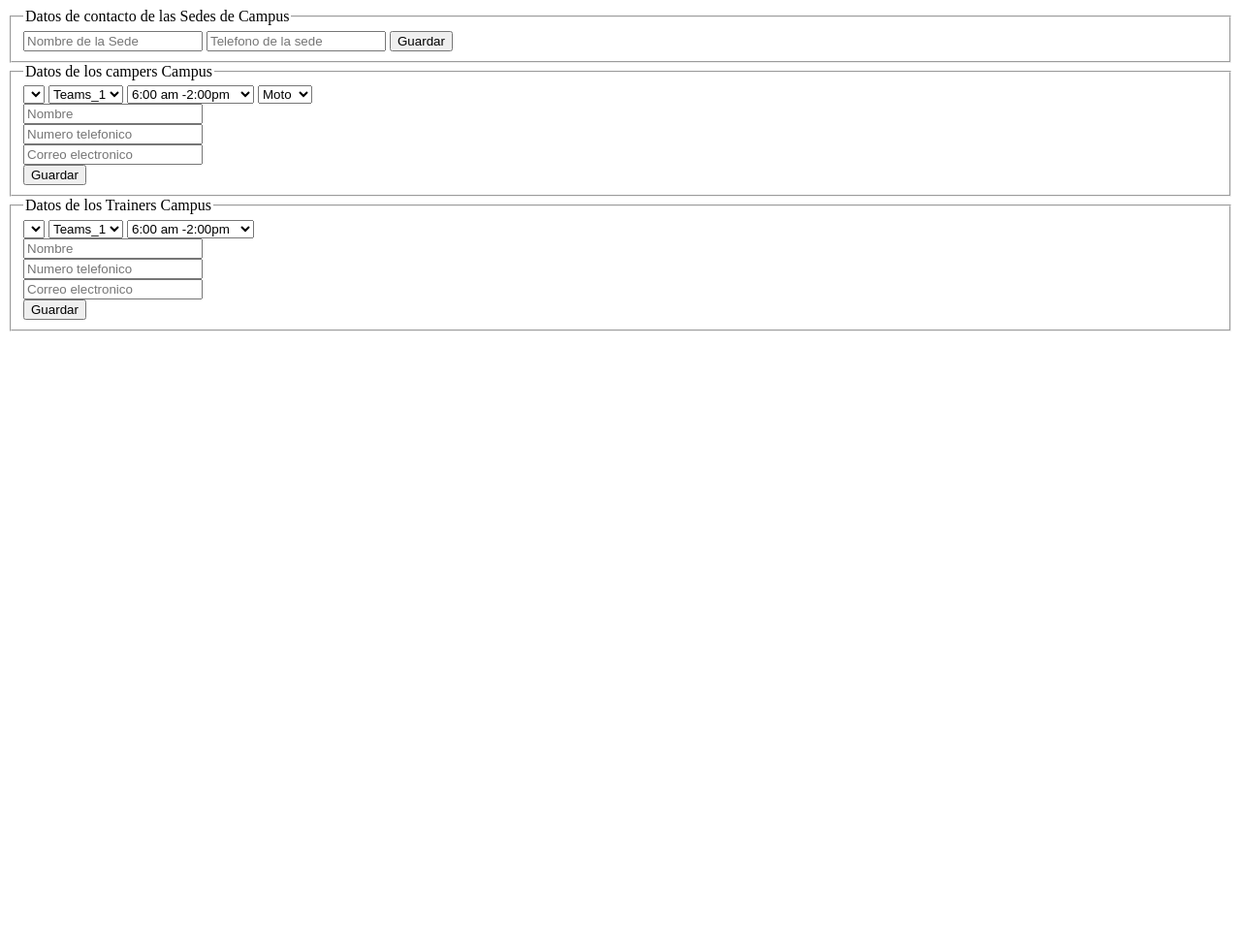
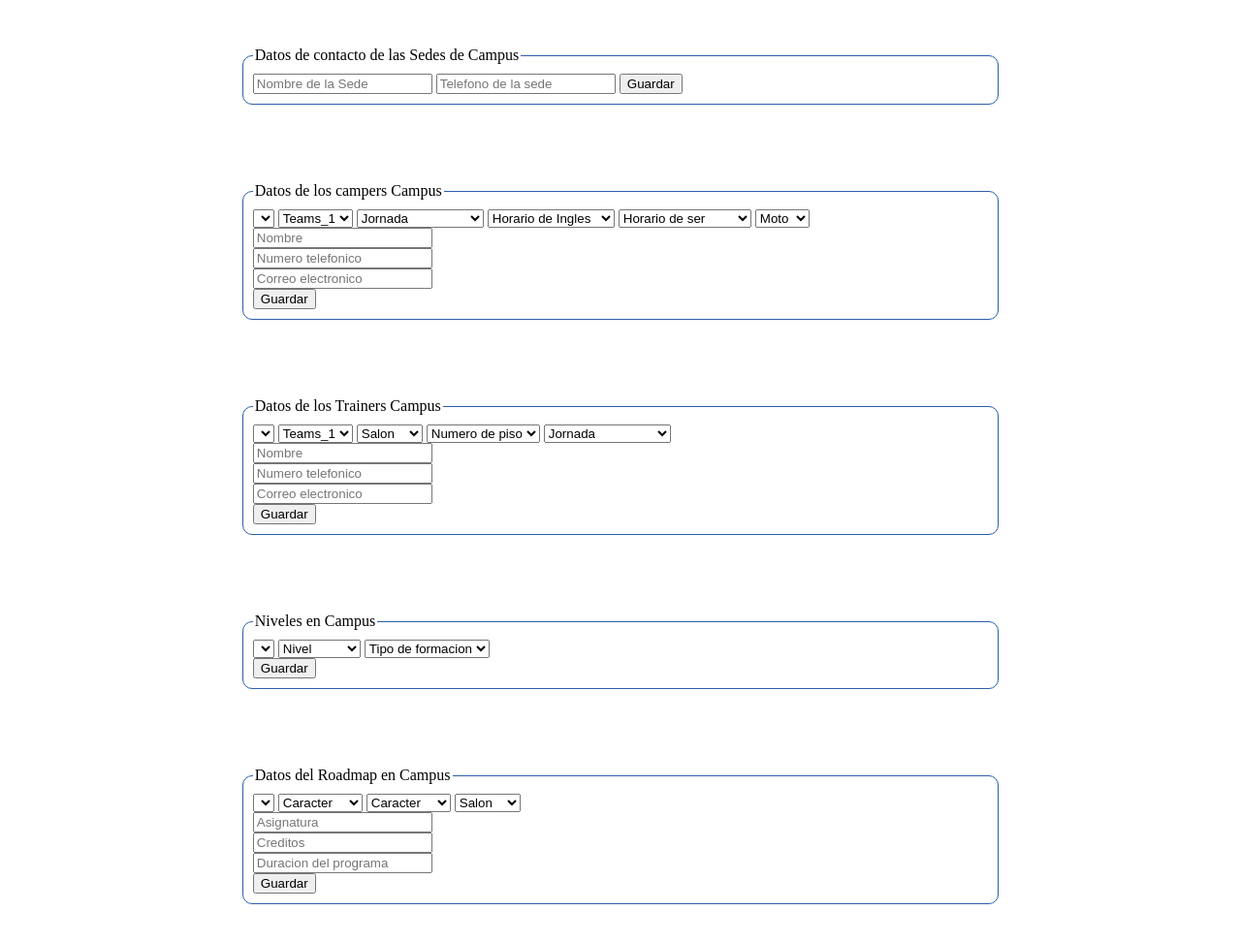
Before and after one commit to JhonDavidHernandezCampus/Taller_3_js, a plain HTML site: page index.html in a window 1280 px wide. Shown: the whole page at 97% size. Before the commit the page ends 800 px from the top, so only its background shows below. Drawn offline with Linux system fonts and the light colour scheme.

Commit message:
feat: :rocket: Punto 1 terminado
Ser termino el punto 1 del taller,

```diff
--- a/index.html
+++ b/index.html
@@ -9,6 +9,7 @@
     <title>Document</title>
 </head>
 <body>
+    <div class="container">
         <fieldset>
             <legend>Datos de contacto de las Sedes de Campus</legend>
                 <form id="myFormularioCampus">
@@ -27,8 +28,24 @@
 
                     </select>
                     <select name="horario">
+                        <option value="null">Jornada</option>
                         <option value="mañana">6:00 am -2:00pm </option>
                         <option value="tarde">2:00 am -10:00pm</option>
+                    </select>
+                    <select name="horarioingles">
+                        <option value="null">Horario de Ingles</option>
+                        <option value="8:00am - 9:00am">8:00am - 9:00am</option>
+                        <option value="9:00am - 10:00am">9:00am - 10:00am</option>
+                        <option value="4:00pm - 5:00pm">4:00pm - 5:00pm</option>
+                        <option value="5:00pm - 6:00pm">5:00pm - 6:00pm</option>
+                    </select>
+                    <select name="horarioser">
+                        <option value="null">Horario de ser</option>
+
+                        <option value="8:00am - 9:00am">8:00am - 9:00am</option>
+                        <option value="9:00am - 10:00am">10:00am - 11:00am</option>
+                        <option value="4:00pm - 5:00pm">4:00pm - 5:00pm</option>
+                        <option value="5:00pm - 6:00pm">6:00pm - 7:00pm</option>
                     </select>
                     <select name="Teams">
                         <option value="Moto">Moto</option>
@@ -45,13 +62,31 @@
         <fieldset>
             <legend>Datos de los Trainers Campus</legend>
                 <form id="myFormularioTrainers">
-                <select name="SedeTrainers"></select>
+                    <select name="sedeTrainer"></select>
                     <select name="Teams">
                         <option value="Teams_1">Teams_1</option>
                         <option value="Teams_2">Teams_2</option>
+                    </select>
+                    <select name="sala">
+                        <option value="null">Salon</option>
+                        <option value="Spuknit">Spuknit</option>
+                        <option value="Artemis">Artemis</option>
+                        <option value="Apolo">Apolo</option>
+                        <option value="Auditorio">Apolo</option>
+                        <option value="Review">Review</option>
 
                     </select>
+                    <select name="piso" >
+                        <option value="null">Numero de piso</option>
+                        <option value="1">1</option>
+                        <option value="2">2</option>
+                        <option value="3">3</option>
+                        <option value="4">4</option>
+                        <option value="5">5</option>
+                        <option value="6">6</option>
+                    </select>
                     <select name="horario">
+                        <option value="null">Jornada</option>
                         <option value="mañana">6:00 am -2:00pm </option>
                         <option value="tarde">2:00 am -10:00pm</option>
                     </select><br>
@@ -61,7 +96,57 @@
                     <input type="submit" value="Guardar">
                 </form>
         </fieldset>
+        <fieldset>
+            <legend>Niveles en Campus</legend>
+                <form id="myFormularioNivel">
+                    <select name="sedeNivel"></select>
+                    <select name="nivel" >
+                        <option value="null">Nivel</option>
+                        <option value="Aprendis">Aprendis</option>
+                        <option value="Intermedio">Intermedio</option>
+                        <option value="Abanzado">Abanzado</option>
+                    </select>
+                    <select name="tipoformacion">
+                        <option value="null">Tipo de formacion</option>
+                        <option value="tecnico">Tecnico</option>
+                        <option value="tecnologia">Tecnologia</option>
+                        <option value="profecional">Profecional</option>
+                    </select><br>
+                    <input type="submit" value="Guardar">
+                </form>
+        </fieldset>
+        <fieldset>
+            <legend>Datos del Roadmap en Campus</legend>
+                <form id="myFormularioRoadmap">
+                    <select name="SedeRoadmap"></select>
+                    <select name="sala">
+                        <option value="null">Caracter</option>
+                        <option value="Electiva">Electiva</option>
+                        <option value="Obligatoria">Obligatoria</option>
 
+                    </select>
+                    <select name="Caracter">
+                        <option value="null">Caracter</option>
+                        <option value="Electiva">Electiva</option>
+                        <option value="Obligatoria">Obligatoria</option>
+
+                    </select>
+                    <select name="sala">
+                        <option value="null">Salon</option>
+                        <option value="Spuknit">Spuknit</option>
+                        <option value="Artemis">Artemis</option>
+                        <option value="Apolo">Apolo</option>
+                        <option value="Auditorio">Apolo</option>
+                        <option value="Review">Review</option>
+
+                    </select> <br>
+                    <input type="text" name="Asignatura" placeholder="Asignatura"><br>
+                    <input type="tel" name="Creditos" placeholder="Creditos"><br>
+                    <input type="email" name="Tiempo_estudio" placeholder="Duracion del programa"><br>
+                    <input type="submit" value="Guardar">
+                </form>
+        </fieldset>
+    </div>
 
 </body>
 </html>
--- a/main.js
+++ b/main.js
@@ -1,6 +1,8 @@
 let myFormularioCampus = document.querySelector("#myFormularioCampus")
 let myFormularioPersonas = document.querySelector("#myFormularioPersonas")
 let myFormularioTrainers = document.querySelector("#myFormularioTrainers")
+let myFormularioNivel = document.querySelector("#myFormularioNivel")
+let myFormularioRoadmap = document.querySelector("#myFormularioRoadmap")
 let campus = {
 
 };
@@ -13,11 +15,11 @@ myFormularioCampus.addEventListener("submit",(e)=>{
     let data = Object.fromEntries(new FormData(e.target));
     campus[`${data.nombre_de_Sede}`] = { Niveles:[],Roadmap:[],Campers:[],Trainers:[]
     };
-
     console.log(campus);
     listaSedes('[name="Sede"]', campus);
-    listaSedes('[name="SedeTrainers"]', campus);
-
+    listaSedes('[name="sedeTrainer"]', campus);
+    listaSedes('[name="sedeNivel"]', campus);
+    listaSedes('[name="SedeRoadmap"]', campus);
 
     console.log("Datos del formulario",Object.fromEntries(new FormData(e.target)));
     myFormularioCampus.reset()
@@ -40,20 +42,52 @@ myFormularioPersonas.addEventListener("submit",(e)=>{
     e.preventDefault();
     let data = Object.fromEntries(new FormData(e.target));
     let camper = data.Sede;
-    delete data.camper;                    /* quitar propiedad de un objeto */
+    delete data.camper;                     /* quitar propiedad de un objeto */
     console.log("datos de los campers"+data);
     campus[`${camper}`]["Campers"].unshift(data);
     console.log(campus);
     myFormularioPersonas.reset()
 })
 
-console.log(campus)
 
 myFormularioTrainers.addEventListener("submit",(e)=>{
     e.preventDefault();
-    let data = Object.fromEntries(new FormData(e.targe));
-    console.log("datos de los trainers"+data);
-    let trainers = data.Sede;
-    delete data.trainers;
-    campus[`${trainers}`]["Trainers"];
+    let data = Object.fromEntries(new FormData(e.target));
+    let sedeTrainer = data.sedeTrainer
+    delete data.sedeTrainer;
+    console.log("la sede trainers "+data.sedeTrainer);
+    campus[`${sedeTrainer}`]["Trainers"].unshift(data);
+
+    myFormularioTrainers.reset()
+    console.log(campus);
 })
+
+
+myFormularioNivel.addEventListener("submit",(e)=>{
+    e.preventDefault();
+    let data = Object.fromEntries(new FormData(e.target));
+    let sedeNivel = data.sedeNivel
+    delete data.sedeNivel;
+    console.log("la sede niveles "+data.sedeNivel);
+    campus[`${sedeNivel}`]["Niveles"].unshift(data);
+
+    myFormularioNivel.reset()
+    console.log(campus);
+})
+
+
+
+myFormularioRoadmap.addEventListener("submit",(e)=>{
+    e.preventDefault();
+    let data = Object.fromEntries(new FormData(e.target));
+    let SedeRoadmap = data.sedeNivel
+    delete data.SedeRoadmap;
+    console.log("la sede niveles "+data.SedeRoadmap);
+    campus[`${SedeRoadmap}`]["Roadmap"].unshift(data);
+
+    myFormularioRoadmap.reset()
+    console.log(campus);
+})
+
+
+/* comienzo del desarrollo del ejercicio 2 */
--- a/styles.css
+++ b/styles.css
@@ -0,0 +1,14 @@
+fieldset{
+    margin: 40px;
+    padding: 10px;
+    border: solid 1px rgb(44, 94, 168);
+    border-radius: 10px;
+    width: 60%;
+
+}
+.container{
+    display: flex;
+    flex-direction: column;
+    align-items: center;
+
+}
```
Lines whose indentation alone changed are shown as unchanged.
